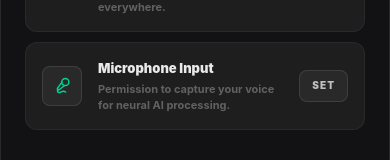
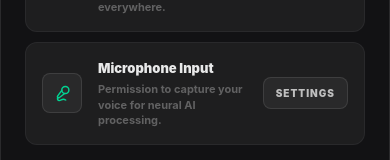
Before and after one commit to AVP-Dev/nyx-vox, a Next.js app: page /welcome in a window 390 px wide. Both pictures are taken after a click on the button "Privacy". Shown: the part 170-330 px from the top of the page. Built offline with nearby package versions, Linux system fonts and the light colour scheme.

Commit message:
feat: improve microphone permission flow in onboarding
Added native mic permission request bridge and updated Welcome UI to handle permission states properly.

```diff
--- a/src/app/welcome/page.tsx
+++ b/src/app/welcome/page.tsx
@@ -14,7 +14,7 @@ export default function WelcomePage() {
     const [language, setLanguage] = useState<'ru' | 'en'>('ru');
     const [isLoaded, setIsLoaded] = useState(false);
     const [accGranted, setAccGranted] = useState<boolean | null>(null);
-    const [micGranted, setMicGranted] = useState<boolean | null>(null);
+    const [micStatus, setMicStatus] = useState<number | null>(null); // 0: NotDetermined, 1: Restricted, 2: Denied, 3: Authorized
 
     useEffect(() => {
         setIsLoaded(true);
@@ -34,8 +34,8 @@ export default function WelcomePage() {
             try {
                 const acc = await invoke<boolean>('check_accessibility');
                 setAccGranted(acc);
-                const mic = await invoke<boolean>('check_microphone_permission');
-                setMicGranted(mic);
+                const mic = await invoke<number>('check_microphone_permission');
+                setMicStatus(mic);
             } catch (e) {
                 console.error(e);
             }
@@ -58,6 +58,14 @@ export default function WelcomePage() {
             }
         } catch (e) {
             console.error('Failed to close window:', e);
+        }
+    };
+
+    const handleRequestMic = async () => {
+        try {
+            await invoke('request_microphone_permission');
+        } catch (e) {
+            console.error('Mic request failed:', e);
         }
     };
 
@@ -165,18 +173,22 @@ export default function WelcomePage() {
                             <div className="text-[9px] font-black text-white/20 uppercase tracking-[0.3em] ml-2 mb-2">{C.welcome.permTitle}</div>
                             {[
                                 {
+                                    id: 'acc',
                                     icon: <Accessibility className="text-orange-400" size={17} />,
                                     title: C.welcome.permAccess,
                                     desc: C.welcome.permAccessDesc,
-                                    cmd: 'open_accessibility_settings',
-                                    granted: accGranted
+                                    action: () => invoke('open_accessibility_settings'),
+                                    granted: accGranted,
+                                    btnLabel: language === 'ru' ? 'ВЫДАТЬ' : 'SET'
                                 },
                                 {
+                                    id: 'mic',
                                     icon: <Mic2 className="text-emerald-400" size={17} />,
                                     title: C.welcome.permMic,
-                                    desc: C.welcome.permMicDesc,
-                                    cmd: 'open_microphone_settings',
-                                    granted: micGranted
+                                    desc: micStatus === 0 ? (language === 'ru' ? 'Будет запрошен при первой записи' : 'Will be requested on first record') : C.welcome.permMicDesc,
+                                    action: micStatus === 0 ? handleRequestMic : () => invoke('open_microphone_settings'),
+                                    granted: micStatus === 3,
+                                    btnLabel: micStatus === 0 ? (language === 'ru' ? 'ЗАПРОС' : 'ASK') : (language === 'ru' ? 'НАСТРОЙКИ' : 'SETTINGS')
                                 }
                             ].map((p, i) => (
                                 <div key={i} className={`flex items-center gap-4 p-4 rounded-xl bg-white/5 border transition-all group ${p.granted ? 'border-green-500/50 hover:bg-green-500/5' : 'border-white/5 hover:bg-white/10'}`}>
@@ -188,10 +200,10 @@ export default function WelcomePage() {
                                         <div className="text-[11px] text-white/30 leading-snug mt-1 font-bold">{p.desc}</div>
                                     </div>
                                     <button
-                                        onClick={() => invoke(p.cmd)}
+                                        onClick={p.action}
                                         className={`h-8 px-3 rounded-lg text-[10px] font-black transition-all border uppercase tracking-widest ${p.granted ? 'bg-green-500/10 text-green-500 border-green-500/30' : 'bg-white/5 hover:bg-orange-600 active:scale-95 text-white/70 hover:text-white border-white/10'}`}
                                     >
-                                        {p.granted ? (language === 'ru' ? 'ВЫДАНО' : 'GRANTED') : (language === 'ru' ? 'ВЫДАТЬ' : 'SET')}
+                                        {p.granted ? (language === 'ru' ? 'ВЫДАНО' : 'GRANTED') : p.btnLabel}
                                     </button>
                                 </div>
                             ))}
```
Also changed, not shown: 1 other file (tests, documents, lock files or other folders).
